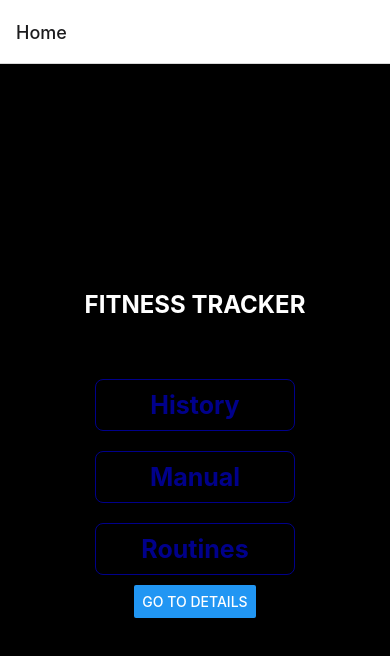
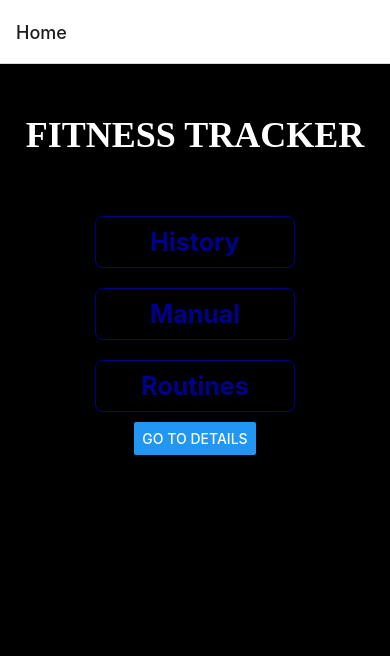
Before and after one commit to WarpSpeedNine/3311_002, a React Native app: screen /Home in a window 390 px wide. Shown: the top 656 px of the page. Built offline with nearby package versions, Linux system fonts and the light colour scheme.

Commit message:
HS RD done - needs button activity

```diff
--- a/pages/HomeScreen.js
+++ b/pages/HomeScreen.js
@@ -29,13 +29,15 @@ const styles = StyleSheet.create({
       flex: 1,
       backgroundColor: 'black',
       alignItems: 'center',
-      justifyContent: 'center',
+      justifyContent: 'flex-start',
+      paddingTop:50,
     },
     header: {
-      fontSize: 24,
+      fontSize: 36,
       fontWeight: 'bold',
       color: 'white',
       marginBottom: 50,  // Adds some space below the header
+      fontFamily:'Copperplate'
     },
     button: {
       backgroundColor: 'transparent',  // Basic button color. You can choose anything.
```
